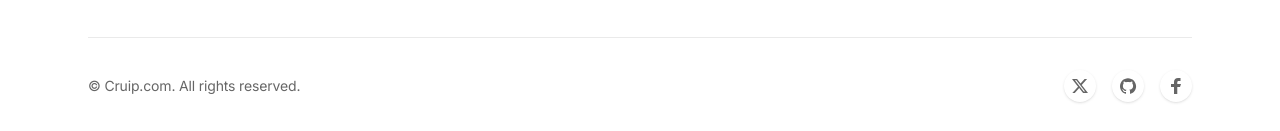
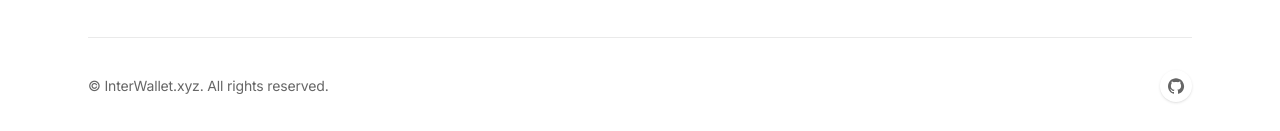
Before and after one commit to interwallet/interwallet.xyz, a Next.js app: page / in a window 1280 px wide. Shown: the part 2252-2383 px from the top of the page. Built offline with nearby package versions, Linux system fonts and the light colour scheme.

Commit message:
remove twitter, facebook links

```diff
--- a/components/ui/footer.tsx
+++ b/components/ui/footer.tsx
@@ -115,13 +115,13 @@ export default function Footer() {
 
           {/* Social as */}
           <ul className="flex mb-4 md:order-1 md:ml-4 md:mb-0">
-            <li>
+            {/* <li>
               <a href="#0" className="flex justify-center items-center text-gray-600 hover:text-gray-900 bg-white hover:bg-white-100 rounded-full shadow transition duration-150 ease-in-out" aria-label="Twitter">
                 <svg className="w-8 h-8 fill-current" viewBox="0 0 32 32" xmlns="http://www.w3.org/2000/svg">
                   <path d="m13.063 9 3.495 4.475L20.601 9h2.454l-5.359 5.931L24 23h-4.938l-3.866-4.893L10.771 23H8.316l5.735-6.342L8 9h5.063Zm-.74 1.347h-1.457l8.875 11.232h1.36l-8.778-11.232Z" />
                 </svg>
               </a>
-            </li>
+            </li> */}
             <li className="ml-4">
               <a href="http://github.com/interwallet" className="flex justify-center items-center text-gray-600 hover:text-gray-900 bg-white hover:bg-white-100 rounded-full shadow transition duration-150 ease-in-out" aria-label="Github">
                 <svg className="w-8 h-8 fill-current" viewBox="0 0 32 32" xmlns="http://www.w3.org/2000/svg">
@@ -129,17 +129,17 @@ export default function Footer() {
                 </svg>
               </a>
             </li>
-            <li className="ml-4">
+            {/* <li className="ml-4">
               <a href="#0" className="flex justify-center items-center text-gray-600 hover:text-gray-900 bg-white hover:bg-white-100 rounded-full shadow transition duration-150 ease-in-out" aria-label="Facebook">
                 <svg className="w-8 h-8 fill-current" viewBox="0 0 32 32" xmlns="http://www.w3.org/2000/svg">
                   <path d="M14.023 24L14 17h-3v-3h3v-2c0-2.7 1.672-4 4.08-4 1.153 0 2.144.086 2.433.124v2.821h-1.67c-1.31 0-1.563.623-1.563 1.536V14H21l-1 3h-2.72v7h-3.257z" />
                 </svg>
               </a>
-            </li>
+            </li> */}
           </ul>
 
           {/* Copyrights note */}
-          <div className="text-sm text-gray-600 mr-4">&copy; Cruip.com. All rights reserved.</div>
+          <div className="text-sm text-gray-600 mr-4">&copy; InterWallet.xyz. All rights reserved.</div>
 
         </div>
 
```
